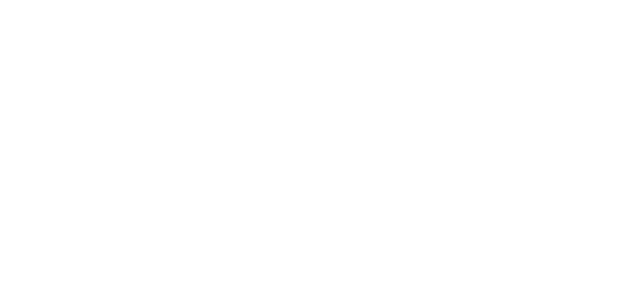
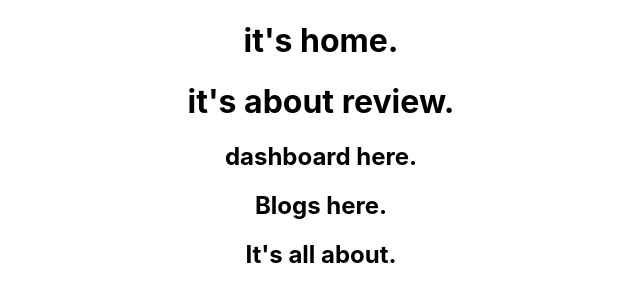
Before and after one commit to Md-Tur/bike-review, a React (Create React App) app: page / in a window 1280 px wide. Shown: the top 302 px of the page, without its empty margins (319-959 px from the left). Built offline with nearby package versions, Linux system fonts and the light colour scheme.

Commit message:
components modified & connect with app js

```diff
--- a/package.json
+++ b/package.json
@@ -8,6 +8,7 @@
     "@testing-library/user-event": "^13.5.0",
     "react": "^18.0.0",
     "react-dom": "^18.0.0",
+    "react-router-dom": "^6.3.0",
     "react-scripts": "5.0.0",
     "web-vitals": "^2.1.4"
   },
--- a/src/App.js
+++ b/src/App.js
@@ -1,10 +1,18 @@
-import logo from './logo.svg';
 import './App.css';
+import Home from './components/Home/Home';
+import Reviews from './components/Reviews/Reviews';
+import Dashboard from './components/Dashboard/Dashboard';
+import Blogs from './components/Blogs/Blogs';
+import About from './components/About/About';
 
 function App() {
   return (
     <div className="App">
-
+      <Home></Home>
+      <Reviews></Reviews>
+      <Dashboard></Dashboard>
+      <Blogs></Blogs>
+      <About></About>
     </div>
   );
 }
--- a/src/components/ABOUT/ABOUT.JS
+++ b/src/components/ABOUT/ABOUT.JS
@@ -1,11 +1,11 @@
 import React from 'react';
 
-const ABOUT = () => {
+const About = () => {
     return (
         <div>
-            <h1>it's about.</h1>
+            <h2>It's all about.</h2>
         </div>
     );
 };
 
-export default ABOUT;
+export default About;
--- a/src/components/BLOGS/BLOGS.JS
+++ b/src/components/BLOGS/BLOGS.JS
@@ -1,11 +1,11 @@
 import React from 'react';
 
-const BLOGS = () => {
+const Blogs = () => {
     return (
         <div>
-            <h1>it's about blogs.</h1>
+            <h2>Blogs here.</h2>
         </div>
     );
 };
 
-export default BLOGS;
+export default Blogs;
--- a/src/components/DASHBOARD/DASHBOARD.JS
+++ b/src/components/DASHBOARD/DASHBOARD.JS
@@ -1,11 +1,11 @@
 import React from 'react';
 
-const DASHBOARD = () => {
+const Dashboard = () => {
     return (
         <div>
-            <h1>it's about dashboard.</h1>
+            <h2>dashboard here.</h2>
         </div>
     );
 };
 
-export default DASHBOARD;
+export default Dashboard;
--- a/src/components/HOME/HOME.js
+++ b/src/components/HOME/HOME.js
@@ -1,11 +1,11 @@
 import React from 'react';
 
-const HOME = () => {
+const Home = () => {
     return (
         <div>
-            <h1>It's about home.</h1>
+            <h1>it's home.</h1>
         </div>
     );
 };
 
-export default HOME;
+export default Home;
--- a/src/index.js
+++ b/src/index.js
@@ -3,11 +3,14 @@
 import './index.css';
 import App from './App';
 import reportWebVitals from './reportWebVitals';
+import { BrowserRouter } from 'react-router-dom';
 
 ReactDOM.render(
-  <React.StrictMode>
-    <App />
-  </React.StrictMode>,
+  <BrowserRouter>
+    <React.StrictMode>
+      <App />
+    </React.StrictMode>
+  </BrowserRouter>,
   document.getElementById('root')
 );
 
```
Also changed, not shown: public/fakedb.json (added, +38 -0 lines), src/components/ABOUT/ABOUT.CSS (deleted), src/components/BLOGS/BLOGS.CSS (deleted), src/components/DASHBOARD/DASHBOARD.CSS (deleted), 1 other file (tests, documents, lock files or other folders).
